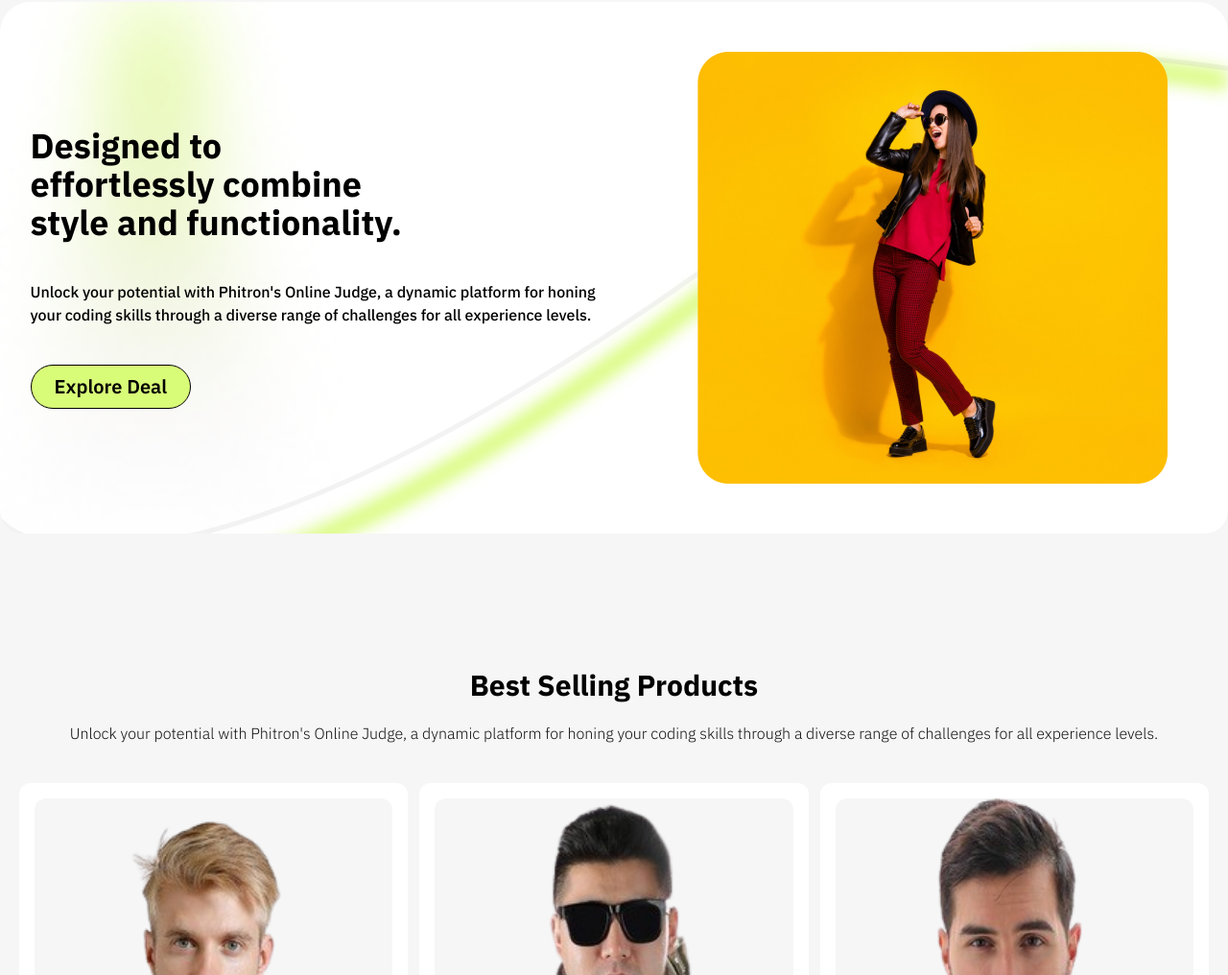
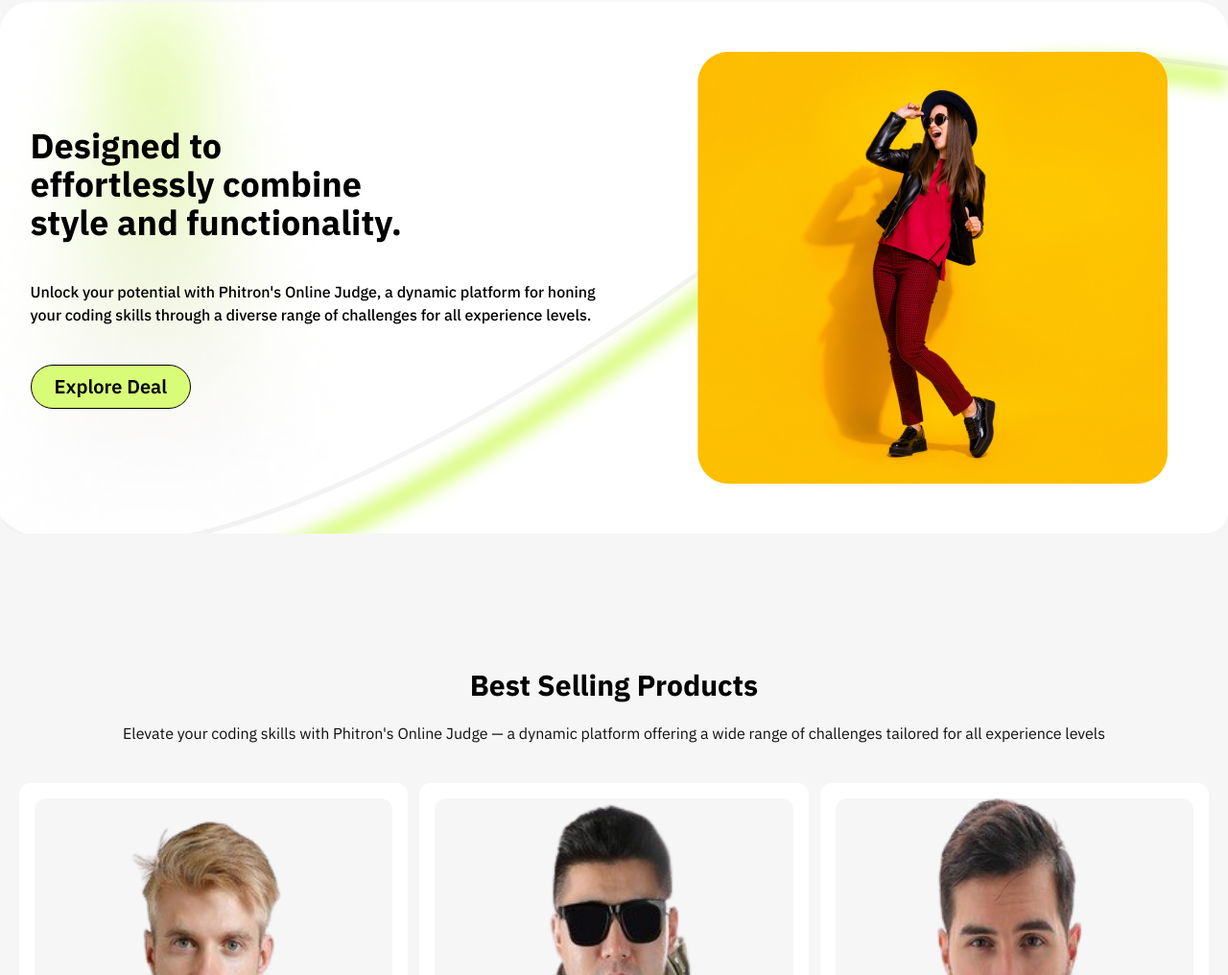
Before and after one commit to himadree-chaudhury/kickstart_assignment_1, a website: page index.html in a window 1280 px wide. Shown: the part 84-1100 px from the top of the page at 96% size. Drawn offline with nearby package versions, Linux system fonts and the light colour scheme.

Commit message:
text-review

```diff
--- a/index.html
+++ b/index.html
@@ -83,11 +83,9 @@
     <main class="bg-background py-20">
         <section id="products" class="max-w-screen-2xl mx-auto p-5">
             <h1 class="font-bold text-3xl text-center pt-10 pb-5">Best Selling Products</h1>
-            <p class="text-color-secondary text-center font-light pb-10">Unlock your potential with Phitron's Online Judge, a
-                dynamic
-                platform for honing your coding skills through a
-                diverse
-                range of challenges for all experience levels.</p>
+            <p class="text-color-secondary text-center font-semilight pb-10">Elevate your coding skills with Phitron's
+                Online Judge — a dynamic platform offering a wide range of challenges tailored
+                for all experience levels</p>
             <div class="grid grid-cols-1 md:grid-cols-2 lg:grid-cols-3 gap-3">
                 <div class="bg-white flex flex-col gap-5 p-4 rounded-xl">
                     <img class="bg-background rounded-xl" src="./assets/model-demonstrating-winter-cloths_1.jpg" alt="">
```
